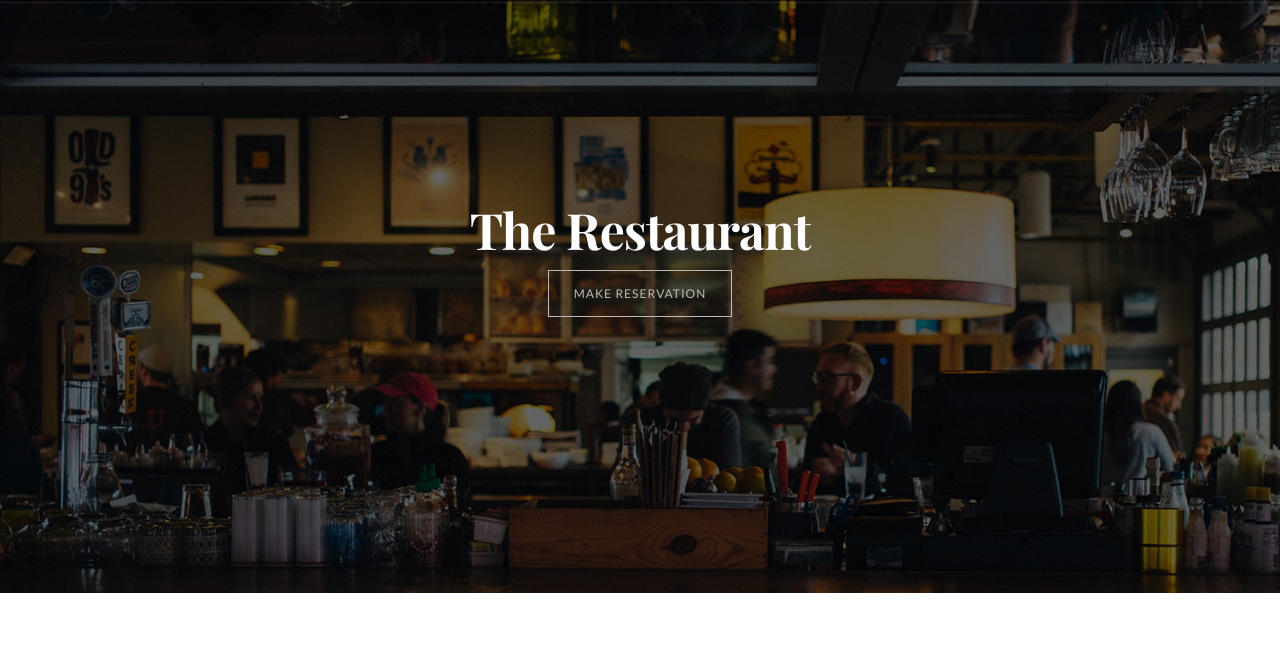
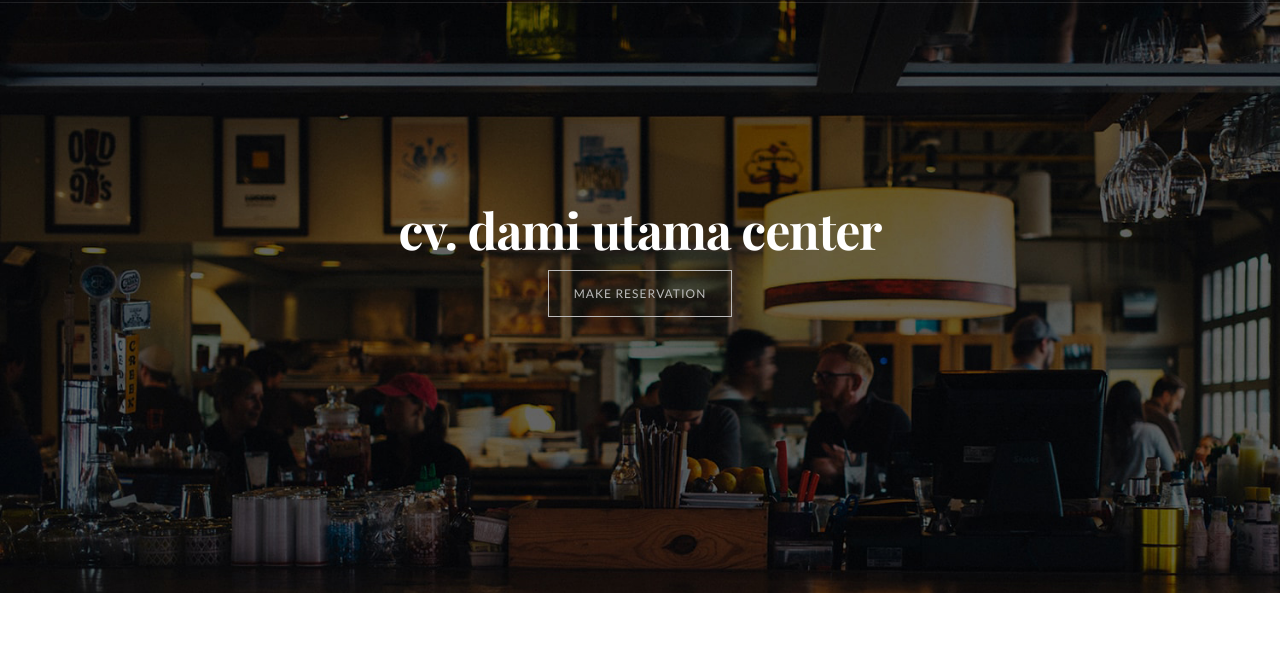
Before and after one commit to aburizaldirham/aburizaldirham, a plain HTML site: page index.html in a window 1280 px wide. Shown: the part 77-743 px from the top of the page. Drawn offline with nearby package versions, Linux system fonts and the light colour scheme; some packages are replaced by stand-ins of ours; files whose address does not match are found by name.

Commit message:
nasi kotak

```diff
--- a/index.html
+++ b/index.html
@@ -80,7 +80,7 @@
 				<div class="display-table">
 					<div class="table-cell">
 						<div class="hero_content align-center">
-							<h1>The Restaurant</h1>
+							<h1>cv. dami utama center</h1>
 							<!-- <p>Lorem Ipsum is simply dummy text of the printing and typesetting industry. <br> It has survived not only five centuries.</p> -->
 							<a href="#contact" class="fs_btn">Make Reservation</a>
 						</div>
```
